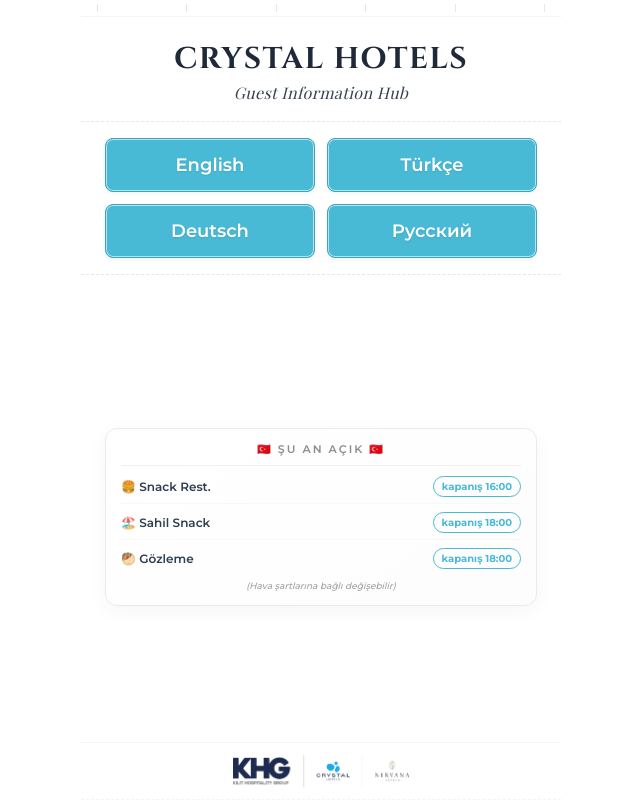
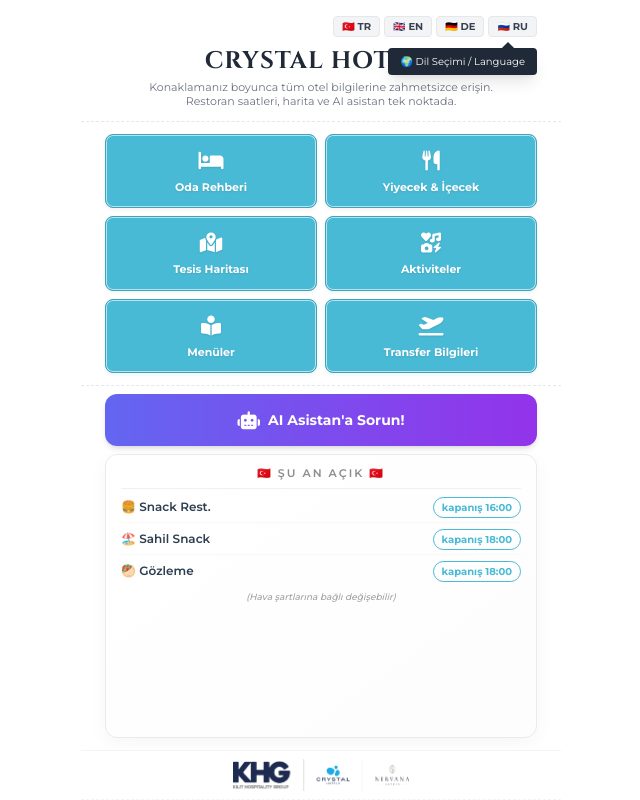
Before and after one commit to emrecanergun/crystal-app, a plain HTML site: page index.html in a window 1280 px wide. Shown: the whole page, without its empty margins (319-959 px from the left). Drawn offline with nearby package versions, Linux system fonts and the light colour scheme; a web font is replaced by a local one.

Commit message:
Update index.html

```diff
--- a/index.html
+++ b/index.html
@@ -21,7 +21,6 @@
             padding: 0;
             overflow-x: hidden;
         }
-        /* Ekrana Tam Sığdırma (Autosize) */
         .app-container {
             max-width: 480px;
             margin: 0 auto;
@@ -77,17 +76,18 @@
             background: linear-gradient(145deg, #ffffff, #fdfdfd);
             border: 1px solid #eaeaea;
             border-radius: 12px;
-            padding: 12px 15px;
+            padding: 10px 15px;
             text-align: left;
             box-shadow: 0 5px 20px rgba(0,0,0,0.04);
+            height: 100%;
         }
         #content-wrapper { transition: opacity 0.4s ease-in-out; opacity: 1; }
         .fade-out { opacity: 0 !important; }
-        .now-title { font-size: 11px; color: #8c8c8c; text-transform: uppercase; letter-spacing: 2px; margin-bottom: 10px; font-weight: 600; border-bottom: 1px solid #f0f0f0; padding-bottom: 8px; display: flex; justify-content: center; align-items: center; gap: 8px; }
-        .event-item { font-size: 12px; font-weight: 600; color: #2c3e50; margin-bottom: 8px; display: flex; justify-content: space-between; align-items: center; border-bottom: 1px solid #f8f8f8; padding-bottom: 6px; }
+        .now-title { font-size: 11px; color: #8c8c8c; text-transform: uppercase; letter-spacing: 2px; margin-bottom: 8px; font-weight: 600; border-bottom: 1px solid #f0f0f0; padding-bottom: 6px; display: flex; justify-content: center; align-items: center; gap: 8px; }
+        .event-item { font-size: 12px; font-weight: 600; color: #2c3e50; margin-bottom: 6px; display: flex; justify-content: space-between; align-items: center; border-bottom: 1px solid #f8f8f8; padding-bottom: 4px; }
         .event-item:last-child { border-bottom: none; margin-bottom: 0; padding-bottom: 0; }
         .event-time { font-size: 10px; font-weight: 700; color: #49bad5; background-color: transparent; border: 1px solid #49bad5; padding: 2px 8px; border-radius: 20px; white-space: nowrap; margin-left: 10px; }
-        .weather-note { font-size: 9px; color: #a0a0a0; text-align: center; margin-top: 10px; font-style: italic; font-weight: 500; }
+        .weather-note { font-size: 9px; color: #a0a0a0; text-align: center; margin-top: 8px; font-style: italic; font-weight: 500; }
 
         /* A'la Carte Tablosu */
         .alacarte-table th, .alacarte-table td { border: 1px solid #e5e7eb; padding: 6px; text-align: center; font-size: 10px; font-weight: 600; }
@@ -101,109 +101,87 @@
 </head>
 <body>
 
-<!-- 1. DİL SEÇİM & ŞU AN AÇIK EKRANI -->
-<div id="landing-screen" class="app-container">
+<!-- 1. ANA MENÜ EKRANI -->
+<div id="main-menu-screen" class="app-container">
 
-    <div class="w-full flex justify-between px-4 border-b border-gray-100 py-1 mb-3 shrink-0">
-        <span class="w-[1px] h-2 bg-gray-200"></span><span class="w-[1px] h-2 bg-gray-200"></span><span class="w-[1px] h-2 bg-gray-200"></span>
-        <span class="w-[1px] h-2 bg-gray-200"></span><span class="w-[1px] h-2 bg-gray-200"></span><span class="w-[1px] h-2 bg-gray-200"></span>
-    </div>
+    <!-- Üst Bar ve Dil Seçimi -->
+    <div class="flex justify-between items-center px-6 pt-4 shrink-0 relative z-20">
+        <div class="w-10"></div> <!-- Simetri için boş div -->
 
-    <!-- Başlık (Üst Logo Çıkarıldı) -->
-    <div class="text-center mt-3 shrink-0">
-        <h1 class="serif-title text-3xl font-semibold text-gray-800 mb-1 tracking-wider">CRYSTAL HOTELS</h1>
-        <p class="serif-sub text-base text-gray-700 italic tracking-wide">Guest Information Hub</p>
-    </div>
+        <!-- Dil Uyarı Baloncuğu (Tooltip) -->
+        <div id="lang-tooltip" class="absolute top-12 right-6 bg-gray-800 text-white text-[10px] py-1.5 px-3 rounded shadow-lg transition-opacity duration-700 opacity-100 flex flex-col items-center">
+            🌍 Dil Seçimi / Language
+            <div class="absolute -top-1 right-6 w-2.5 h-2.5 bg-gray-800 rotate-45"></div>
+        </div>
 
-    <!-- Dil Butonları -->
-    <div class="dashed-border-y py-4 my-4 grid grid-cols-2 gap-3 px-6 shrink-0">
-        <button onclick="selectLanguage('en')" class="crystal-btn py-3 w-full text-lg">English</button>
-        <button onclick="selectLanguage('tr')" class="crystal-btn py-3 w-full text-lg">Türkçe</button>
-        <button onclick="selectLanguage('de')" class="crystal-btn py-3 w-full text-lg">Deutsch</button>
-        <button onclick="selectLanguage('ru')" class="crystal-btn py-3 w-full text-lg">Русский</button>
-    </div>
-
-    <!-- Şu An Açık Widget -->
-    <div class="px-6 flex-grow flex flex-col justify-center overflow-hidden">
-        <div class="now-box w-full">
-            <div id="content-wrapper">
-                <div style="text-align:center; color:#888; font-size: 12px;">Loading...</div>
-            </div>
+        <div class="flex space-x-1">
+            <button onclick="changeLang('tr')" class="px-2 py-0.5 bg-gray-100 border border-gray-200 rounded text-[10px] font-bold text-gray-700 hover:bg-gray-200">🇹🇷 TR</button>
+            <button onclick="changeLang('en')" class="px-2 py-0.5 bg-gray-100 border border-gray-200 rounded text-[10px] font-bold text-gray-700 hover:bg-gray-200">🇬🇧 EN</button>
+            <button onclick="changeLang('de')" class="px-2 py-0.5 bg-gray-100 border border-gray-200 rounded text-[10px] font-bold text-gray-700 hover:bg-gray-200">🇩🇪 DE</button>
+            <button onclick="changeLang('ru')" class="px-2 py-0.5 bg-gray-100 border border-gray-200 rounded text-[10px] font-bold text-gray-700 hover:bg-gray-200">🇷🇺 RU</button>
         </div>
     </div>
 
-    <!-- Alt Logo (Sabit) -->
-    <div class="dashed-border-b py-3 flex justify-center items-center bg-white border-t border-gray-100 shrink-0">
-        <img src="mainlogo.png" alt="Main Logo" onerror="this.style.display='none'" class="h-8 object-contain">
-    </div>
-</div>
-
-<!-- 2. ANA MENÜ EKRANI -->
-<div id="main-menu-screen" class="app-container hidden">
-
-    <div class="flex justify-between items-center px-6 pt-3 shrink-0">
-        <button onclick="goBackToLanguages()" class="text-sky-600 font-semibold text-xs flex items-center space-x-1">
-            <i class="fa-solid fa-chevron-left"></i> <span id="back-lbl">Geri Dön</span>
-        </button>
-        <div class="flex space-x-1">
-            <button onclick="changeLang('tr')" class="px-2 py-0.5 bg-gray-100 rounded text-[10px] font-bold">🇹🇷 TR</button>
-            <button onclick="changeLang('en')" class="px-2 py-0.5 bg-gray-100 rounded text-[10px] font-bold">🇬🇧 EN</button>
-            <button onclick="changeLang('de')" class="px-2 py-0.5 bg-gray-100 rounded text-[10px] font-bold">🇩🇪 DE</button>
-            <button onclick="changeLang('ru')" class="px-2 py-0.5 bg-gray-100 rounded text-[10px] font-bold">🇷🇺 RU</button>
-        </div>
-    </div>
-
-    <div class="text-center px-6 mt-3 shrink-0">
-        <h2 class="serif-title text-xl font-semibold text-gray-800 mb-1">CRYSTAL HOTELS</h2>
+    <div class="text-center px-6 mt-2 shrink-0">
+        <h2 class="serif-title text-2xl font-semibold text-gray-800 mb-1">CRYSTAL HOTELS</h2>
         <p id="welcome-text" class="text-[11px] text-gray-500 leading-tight max-w-sm mx-auto">
             Konaklamanız boyunca tüm otel bilgilerine zahmetsizce erişin. Restoran saatleri, harita ve AI asistan tek noktada.
         </p>
     </div>
 
-    <!-- Ana Menü Grid -->
-    <div class="dashed-border-y py-4 my-3 grid grid-cols-2 gap-3 px-6 shrink-0">
-        <button onclick="openPage('room')" class="crystal-btn flex flex-col items-center justify-center py-4">
+    <!-- 6'lı Grid Menü -->
+    <div class="dashed-border-y py-3 mt-3 mb-2 grid grid-cols-2 gap-2 px-6 shrink-0">
+        <button onclick="openPage('room')" class="crystal-btn flex flex-col items-center justify-center py-3">
             <i class="fa-solid fa-bed text-xl mb-1"></i><span id="btn-room" class="font-bold text-[11px]">Oda Rehberi</span>
         </button>
-        <button onclick="openPage('food')" class="crystal-btn flex flex-col items-center justify-center py-4">
+        <button onclick="openPage('food')" class="crystal-btn flex flex-col items-center justify-center py-3">
             <i class="fa-solid fa-utensils text-xl mb-1"></i><span id="btn-food" class="font-bold text-[11px]">Yiyecek & İçecek</span>
         </button>
-        <button onclick="openPage('map')" class="crystal-btn flex flex-col items-center justify-center py-4">
+        <button onclick="openPage('map')" class="crystal-btn flex flex-col items-center justify-center py-3">
             <i class="fa-solid fa-map-location-dot text-xl mb-1"></i><span id="btn-map" class="font-bold text-[11px]">Tesis Haritası</span>
         </button>
-        <button onclick="openPage('activities')" class="crystal-btn flex flex-col items-center justify-center py-4">
+        <button onclick="openPage('activities')" class="crystal-btn flex flex-col items-center justify-center py-3">
             <i class="fa-solid fa-icons text-xl mb-1"></i><span id="btn-activities" class="font-bold text-[11px]">Aktiviteler</span>
         </button>
-        <button onclick="openPage('menus')" class="crystal-btn flex flex-col items-center justify-center py-4">
+        <button onclick="openPage('menus')" class="crystal-btn flex flex-col items-center justify-center py-3">
             <i class="fa-solid fa-book-open-reader text-xl mb-1"></i><span id="btn-menus" class="font-bold text-[11px]">Menüler</span>
         </button>
-        <button onclick="openPage('transfer')" class="crystal-btn flex flex-col items-center justify-center py-4">
+        <button onclick="openPage('transfer')" class="crystal-btn flex flex-col items-center justify-center py-3">
             <i class="fa-solid fa-plane-departure text-xl mb-1"></i><span id="btn-transfer" class="font-bold text-[11px]">Transfer Bilgileri</span>
         </button>
     </div>
 
-    <!-- AI Asistan -->
-    <div class="px-6 flex-grow flex flex-col justify-center">
-        <button class="w-full bg-gradient-to-r from-indigo-500 to-purple-600 text-white font-bold py-3.5 rounded-xl shadow-md flex items-center justify-center space-x-2 transition transform active:scale-95">
+    <!-- AI Asistan (Hemen Grid'in Altına Yaslandı) -->
+    <div class="px-6 shrink-0 mb-2">
+        <a id="ai-link" href="http://crystalsunset.otai.app/tr" target="_blank" class="w-full bg-gradient-to-r from-indigo-500 to-purple-600 text-white font-bold py-3 rounded-xl shadow-md flex items-center justify-center space-x-2 transition transform active:scale-95">
             <i class="fa-solid fa-robot text-lg"></i><span id="btn-ai" class="text-sm">AI Asistan'a Sorun!</span>
-        </button>
+        </a>
     </div>
 
-    <div class="dashed-border-b py-3 flex justify-center items-center bg-white border-t border-gray-100 shrink-0">
+    <!-- Şu An Açık Widget -->
+    <div class="px-6 flex-grow flex flex-col justify-start overflow-hidden pb-3">
+        <div class="now-box w-full">
+            <div id="content-wrapper">
+                <div style="text-align:center; color:#888; font-size: 12px; margin-top: 10px;">Loading...</div>
+            </div>
+        </div>
+    </div>
+
+    <div class="dashed-border-b py-2 flex justify-center items-center bg-white border-t border-gray-100 shrink-0">
         <img src="mainlogo.png" alt="Main Logo" onerror="this.style.display='none'" class="h-8 object-contain">
     </div>
 </div>
 
-<!-- 3. İÇERİK (ALT SAYFA) EKRANLARI -->
+<!-- 2. İÇERİK (ALT SAYFA) EKRANLARI -->
 <div id="content-screen" class="scrollable-content hidden flex-col relative pb-10">
 
     <!-- Sabit Üst Bar -->
     <div class="sticky top-0 bg-white/90 backdrop-blur-md z-10 px-6 py-4 flex items-center border-b border-gray-100 shadow-sm">
         <button onclick="goBackToMenu()" class="text-gray-800 text-xl mr-4"><i class="fa-solid fa-arrow-left"></i></button>
-        <h2 id="page-title" class="font-bold text-gray-800 text-lg uppercase tracking-wide"></h2>
+        <!-- Başlık JS tarafından büyük/küçük harf kurallarına göre dinamik yazdırılacak -->
+        <h2 id="page-title" class="font-bold text-gray-800 text-lg tracking-wide"></h2>
     </div>
 
-    <!-- Sayfa İçerikleri (JS ile Doldurulacak) -->
     <div id="page-content" class="p-6"></div>
 
     <div class="mt-auto pt-6 pb-2 flex justify-center opacity-50">
@@ -356,48 +334,47 @@
         }
     };
 
-    // --- TEMEL DİL VERİLERİ ---
+    // --- TEMEL DİL VERİLERİ (Büyük I/İ Bug'ı için özel başlıklar tanımlandı) ---
     const translations = {
         tr: {
-            back: "Giriş Ekranı",
             welcome: "Konaklamanız boyunca tüm otel bilgilerine zahmetsizce erişin. Restoran saatleri, harita ve AI asistan tek noktada.",
-            room: "Oda Rehberi", food: "Yiyecek & İçecek", map: "Tesis Haritası", act: "Aktiviteler", menus: "Menüler", transfer: "Transfer Bilgileri", ai: "AI Asistan'a Sorun!"
+            room: "Oda Rehberi", food: "Yiyecek & İçecek", map: "Tesis Haritası", act: "Aktiviteler", menus: "Menüler", transfer: "Transfer Bilgileri", ai: "AI Asistan'a Sorun!",
+            titles: { room: "ODA REHBERİ", food: "YİYECEK & İÇECEK", map: "TESİS HARİTASI", activities: "AKTİVİTELER", menus: "MENÜLER", transfer: "TRANSFER BİLGİLERİ" }
         },
         en: {
-            back: "Home",
             welcome: "Effortlessly access all hotel information. Restaurant hours, map, and AI assistant, all in one place.",
-            room: "Room Guide", food: "Food & Beverage", map: "Hotel Map", act: "Activities", menus: "Menus", transfer: "Transfer Info", ai: "Ask AI Assistant!"
+            room: "Room Guide", food: "Food & Beverage", map: "Hotel Map", act: "Activities", menus: "Menus", transfer: "Transfer Info", ai: "Ask AI Assistant!",
+            titles: { room: "ROOM GUIDE", food: "FOOD & BEVERAGE", map: "HOTEL MAP", activities: "ACTIVITIES", menus: "MENUS", transfer: "TRANSFER INFO" }
         },
         de: {
-            back: "Startseite",
             welcome: "Erhalten Sie mühelos Zugriff auf alle Hotelinformationen. Restaurantzeiten, Karte und KI-Assistent an einem Ort.",
-            room: "Zimmerleitfaden", food: "Essen & Trinken", map: "Lageplan", act: "Aktivitäten", menus: "Menüs", transfer: "Transfer Info", ai: "KI-Assistent fragen!"
+            room: "Zimmerleitfaden", food: "Essen & Trinken", map: "Lageplan", act: "Aktivitäten", menus: "Menüs", transfer: "Transfer Info", ai: "KI-Assistent fragen!",
+            titles: { room: "ZIMMERLEITFADEN", food: "ESSEN & TRINKEN", map: "LAGEPLAN", activities: "AKTIVITÄTEN", menus: "MENÜS", transfer: "TRANSFER INFO" }
         },
         ru: {
-            back: "Назад",
             welcome: "Легко получайте доступ ко всей информации об отеле. Часы работы, карта и ИИ-ассистент — всё в одном месте.",
-            room: "Гид по номеру", food: "Еда и Напитки", map: "Карта Отеля", act: "Мероприятия", menus: "Меню", transfer: "Трансфер", ai: "Спросить ИИ-ассистента!"
+            room: "Гид по номеру", food: "Еда и Напитки", map: "Карта Отеля", act: "Мероприятия", menus: "Меню", transfer: "Трансфер", ai: "Спросить ИИ-ассистента!",
+            titles: { room: "ГИД ПО НОМЕРУ", food: "ЕДА И НАПИТКИ", map: "КАРТА ОТЕЛЯ", activities: "МЕРОПРИЯТИЯ", menus: "МЕНЮ", transfer: "ТРАНСФЕР" }
         }
     };
 
-    let currentLang = 'en';
+    let currentLang = 'tr'; // Varsayılan dil
 
-    function selectLanguage(lang) {
-        currentLang = lang;
-        changeLang(lang);
-        document.getElementById('landing-screen').classList.add('hidden');
-        document.getElementById('main-menu-screen').classList.remove('hidden');
-    }
-
-    function goBackToLanguages() {
-        document.getElementById('main-menu-screen').classList.add('hidden');
-        document.getElementById('landing-screen').classList.remove('hidden');
-    }
+    // Baloncuğu 5 Saniye Sonra Gizleme
+    setTimeout(() => {
+        const tooltip = document.getElementById('lang-tooltip');
+        if (tooltip) {
+            tooltip.classList.remove('opacity-100');
+            tooltip.classList.add('opacity-0');
+            setTimeout(() => tooltip.style.display = 'none', 700); // Tamamen kaldır
+        }
+    }, 5000);
 
     function changeLang(lang) {
         currentLang = lang;
+        document.documentElement.lang = lang; // Tarayıcı dili güncellendi (İngilizce büyük harf sorununu önler)
         const t = translations[lang];
-        document.getElementById('back-lbl').innerText = t.back;
+
         document.getElementById('welcome-text').innerHTML = t.welcome;
         document.getElementById('btn-room').innerText = t.room;
         document.getElementById('btn-food').innerText = t.food;
@@ -406,6 +383,15 @@
         document.getElementById('btn-menus').innerText = t.menus;
         document.getElementById('btn-transfer').innerText = t.transfer;
         document.getElementById('btn-ai').innerText = t.ai;
+
+        // AI Asistan linkini seçili dile göre güncelle
+        document.getElementById('ai-link').href = `http://crystalsunset.otai.app/${lang}`;
+
+        // Eğer alt sayfadaysa başlığı o dile çevir
+        if (!document.getElementById('content-screen').classList.contains('hidden')) {
+            const activePage = document.getElementById('content-screen').getAttribute('data-active-page');
+            if (activePage) openPage(activePage);
+        }
     }
 
     function openPage(pageKey) {
@@ -413,9 +399,10 @@
         const contentScreen = document.getElementById('content-screen');
         contentScreen.classList.remove('hidden');
         contentScreen.classList.add('flex');
+        contentScreen.setAttribute('data-active-page', pageKey);
 
-        const titles = { room: "btn-room", food: "btn-food", map: "btn-map", activities: "btn-activities", menus: "btn-menus", transfer: "btn-transfer" };
-        document.getElementById('page-title').innerText = document.getElementById(titles[pageKey]).innerText;
+        // Başlığı özel obje (titles) içinden alıyoruz, böylece büyük "İ" sorunu yaşanmıyor.
+        document.getElementById('page-title').innerText = translations[currentLang].titles[pageKey];
 
         let htmlData = pageData[pageKey][currentLang] || pageData[pageKey]['en'];
         document.getElementById('page-content').innerHTML = htmlData;
@@ -465,7 +452,7 @@
         });
         activeEvents.sort((a, b) => a.timeLeft - b.timeLeft);
 
-        activeEvents = activeEvents.slice(0, 3);
+        activeEvents = activeEvents.slice(0, 3); // Sadece aktif ilk 3 olayı göster ki ekran çok uzamasın.
 
         const langs = ['en', 'tr', 'ru', 'de'];
         const flags = { en: "🇬🇧", tr: "🇹🇷", ru: "🇷🇺", de: "🇩🇪" };
@@ -477,7 +464,7 @@
         });
 
         let finalHTML = `<div class="now-title">${flags[lang]} ${uiTexts[lang].title} ${flags[lang]}</div>
-                         <div id="active-events">${activeEventsHTML || '<div class="text-center text-gray-400 font-semibold py-2 text-xs">No active service.</div>'}</div>
+                         <div id="active-events">${activeEventsHTML || '<div class="text-center text-gray-400 font-semibold py-1 text-xs">No active service.</div>'}</div>
                          <div class="weather-note">${uiTexts[lang].weather}</div>`;
 
         let wrapper = document.getElementById('content-wrapper');
@@ -488,6 +475,7 @@
     let currentLangIndex = 0;
     setInterval(() => { currentLangIndex = (currentLangIndex + 1) % 4; renderContent(); }, 4000);
     renderContent();
+    changeLang('tr'); // İlk açılışta dili tanımla (TR)
 </script>
 
 </body>
```
